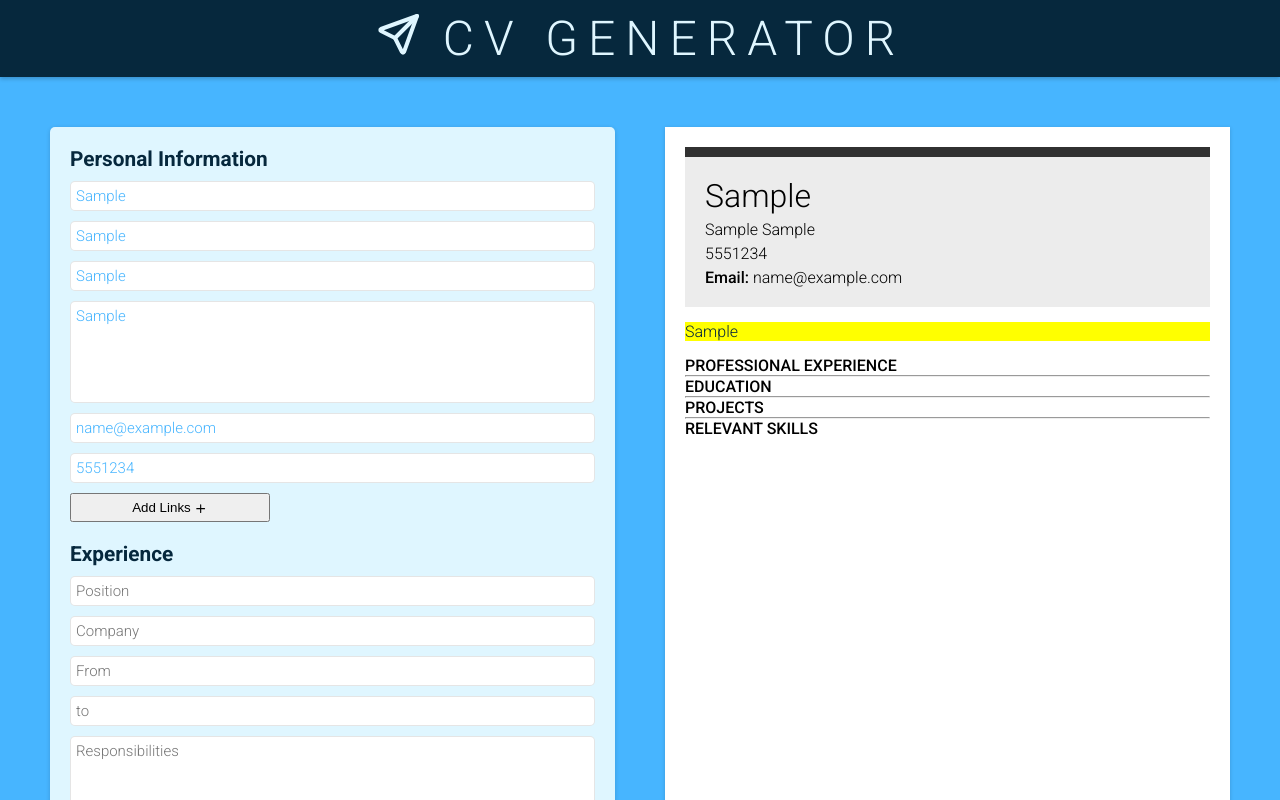
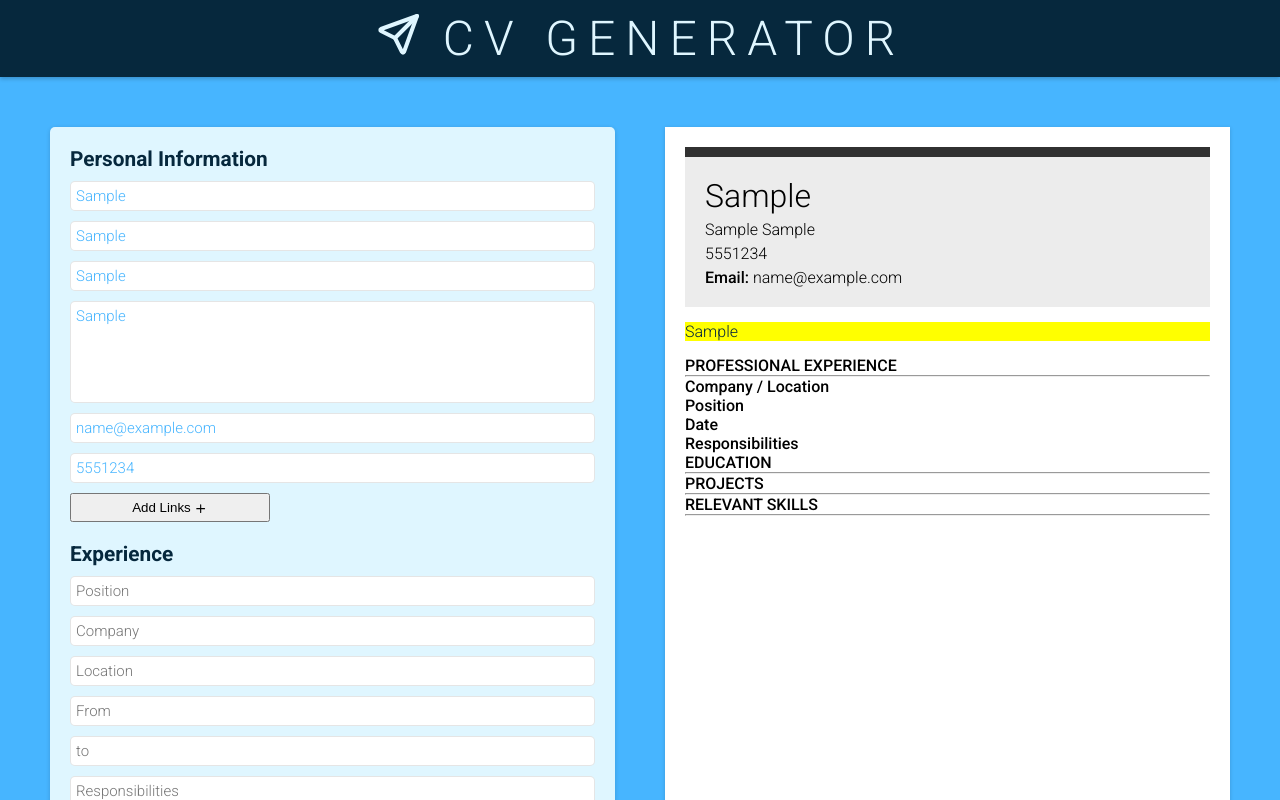
Before and after one commit to asadjawaid/CV-Builder, a React (Create React App) app: page / in a window 1280 px wide. Both pictures are taken after typing "Sample", "Sample", "Sample", "Sample", "name@example.com", "5551234" into the empty fields and a click on the button "Add Experience". Shown: the top 800 px of the page. Built offline with nearby package versions, Linux system fonts and the light colour scheme.

Commit message:
User can added their location

```diff
--- a/src/components/CVForm/Experience.js
+++ b/src/components/CVForm/Experience.js
@@ -20,6 +20,14 @@ class Experience extends React.Component {
 						type="text"
 						name="company"
 						placeholder="Company"
+						minLength={5}
+						maxLength={40}
+						onChange={e => handleExperienceInfo(e, experienceId)}
+					/>
+					<input
+						type="text"
+						name="location"
+						placeholder="Location"
 						minLength={5}
 						maxLength={30}
 						onChange={e => handleExperienceInfo(e, experienceId)}
@@ -46,9 +54,6 @@ class Experience extends React.Component {
 						placeholder="Responsibilities"
 						onChange={e => handleExperienceInfo(e, experienceId)}
 					></textarea>
-					<button className="btn add-experience-btn" onClick={() => console.log('Adding experience')}>
-						Add Current Experience
-					</button>
 					<button onClick={() => deleteExperience(experienceId)} className="btn remove-btn">
 						Remove Experience <TbMinus className="icon minus-icon" />
 					</button>
--- a/src/components/CVPreview/CVPreview.js
+++ b/src/components/CVPreview/CVPreview.js
@@ -3,7 +3,7 @@
 import React from 'react';
 import '../../styles/componentStyles.css';
 import { TbBrandLinkedin, TbBrandGithub, TbUser } from 'react-icons/tb';
-
+import ExperienceCV from './ExperienceCV';
 class CVPreview extends React.Component {
 	constructor(props) {
 		super(props);
@@ -16,21 +16,7 @@ class CVPreview extends React.Component {
 			userPersonalInfo;
 
 		// user experience
-		const { userExperienceInfo } = this.props;
-		// console.log(userExperienceInfo);
-		// user education
-		const { userEducationInfo } = this.props;
-
-		// user projects
-		const { userProjectInfo } = this.props;
-
-		// user skills
-		const { userSkillInfo } = this.props;
-
-		// edit number for format:
-		if (phoneNumber) {
-			console.log(phoneNumber);
-		}
+		const { userExperienceList } = this.props;
 
 		return (
 			<div className="cv-preview-container">
@@ -111,21 +97,31 @@ class CVPreview extends React.Component {
 				{/* Experience Section */}
 				<section className="cv-preview-experience">
 					<h1 className="cv-preview-header-text">Professional Experience</h1>
+					<hr></hr>
+					{userExperienceList.length <= 0 ? (
+						<p>No experience</p>
+					) : (
+						userExperienceList.map(currentExperience => (
+							<ExperienceCV key={currentExperience.id} currentExperience={currentExperience} />
+						))
+					)}
 				</section>
-				<hr></hr>
+
 				{/* Education section */}
 				<section className="cv-preview-education">
 					<h1 className="cv-preview-header-text">Education</h1>
+					<hr></hr>
 				</section>
-				<hr></hr>
+
 				{/* Project section */}
 				<section className="cv-preview-project">
 					<h1 className="cv-preview-header-text">Projects</h1>
+					<hr></hr>
 				</section>
-				<hr></hr>
 				{/* Skills section */}
 				<section className="cv-preview-skill">
 					<h1 className="cv-preview-header-text">Relevant Skills</h1>
+					<hr></hr>
 				</section>
 			</div>
 		);
--- a/src/components/CVPreview/ExperienceCV.js
+++ b/src/components/CVPreview/ExperienceCV.js
@@ -2,17 +2,35 @@ import React from 'react';
 
 class ExperienceCV extends React.Component {
 	render() {
+		const { currentExperience } = this.props;
+
+		const { id, position, company, location, from, to, responsibilities } = currentExperience;
+
+		// console.log(`responsibilities = ${responsibilities}`);
+
 		return (
-			<div>
-				<h1>Location</h1>
-				<section className="position-info">
-					<p>Position</p>
-					<p>Date</p>
-				</section>
-				<ul>
-					<li>Worked as a dev</li>
-					<li>Maintained the API</li>
-				</ul>
+			<div className="cv-preview-current-experience">
+				<p id="company-name">
+					{company ? company : 'Company'} / {location ? location : 'Location'}
+				</p>
+				<div className="position-info">
+					<p>{position ? position : 'Position'}</p>
+					{from ? (
+						<p>
+							{from} - {to ? to : 'Present'}
+						</p>
+					) : (
+						<p>Date</p>
+					)}
+				</div>
+				{!responsibilities ? (
+					<p className="responsibilities">Responsibilities</p>
+				) : (
+					<ul className="responsibilities">
+						<li>Hi</li>
+						<li>Hi</li>
+					</ul>
+				)}
 			</div>
 		);
 	}
--- a/src/components/Container.js
+++ b/src/components/Container.js
@@ -89,6 +89,7 @@ class Container extends React.Component {
 			id: uniqid(),
 			position: '',
 			company: '',
+			location: '',
 			from: '',
 			to: '',
 			responsibilities: ''
@@ -110,7 +111,8 @@ class Container extends React.Component {
 
 	render() {
 		const { userPersonalInfo, userEducationInfo, userExperienceList, userSkillInfo, userProjectInfo } = this.state;
-		console.log(userExperienceList);
+		// console.log(userExperienceList);
+
 		// wrapping all functions into objects
 		const experienceInfo = {
 			addExperience: this.addNewExperience,
@@ -135,12 +137,7 @@ class Container extends React.Component {
 					experienceInfo={experienceInfo}
 					personalInfoFunctions={personalInfoFunctions}
 				/>
-				<CVPreview
-					userPersonalInfo={userPersonalInfo}
-					userEducationInfo={userEducationInfo}
-					userSkillInfo={userSkillInfo}
-					userProjectInfo={userProjectInfo}
-				/>
+				<CVPreview userPersonalInfo={userPersonalInfo} userExperienceList={userExperienceList} />
 			</div>
 		);
 	}
```
